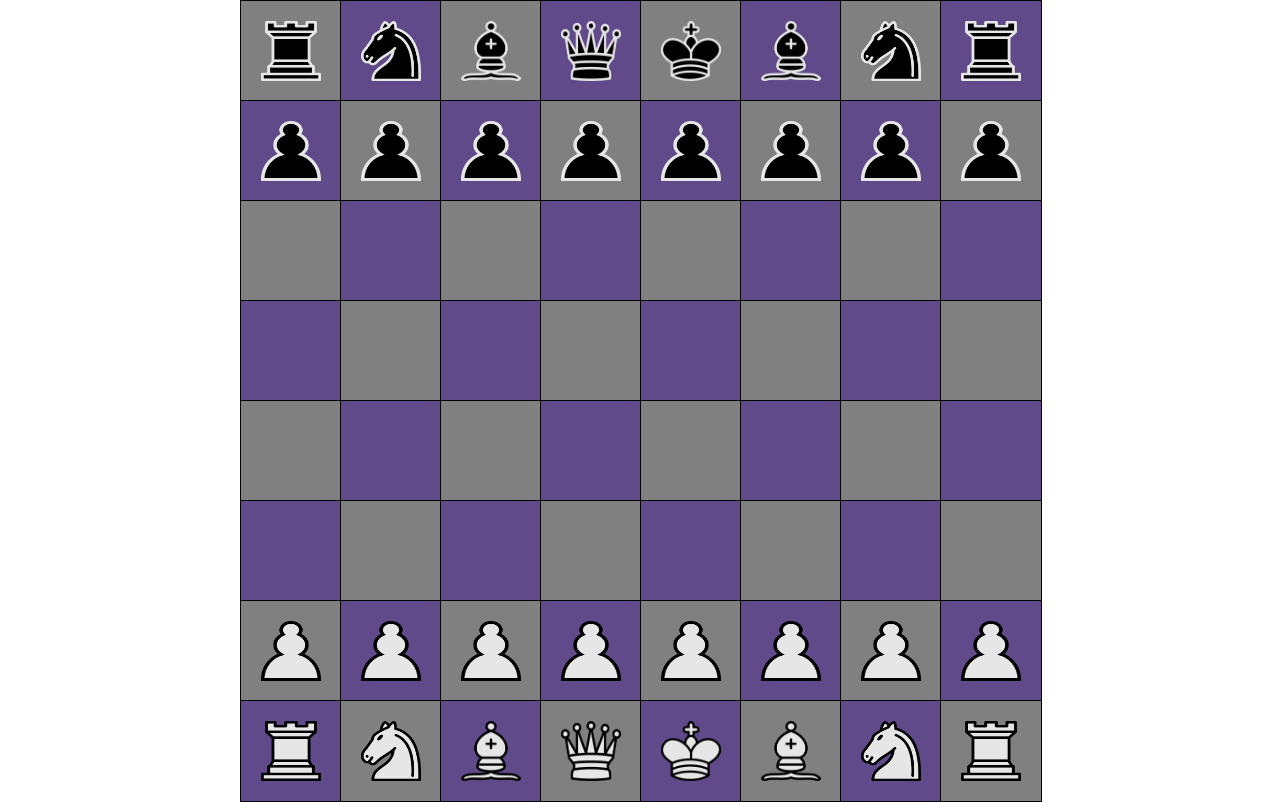
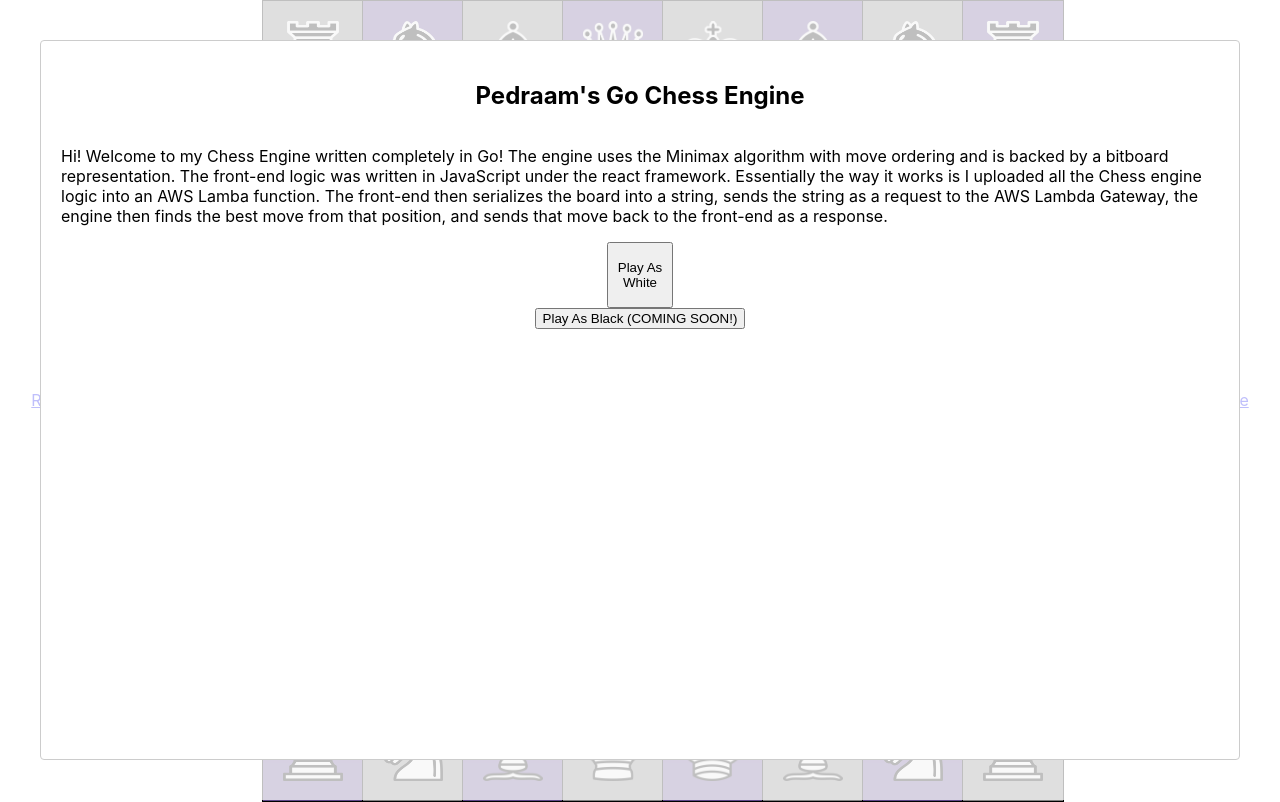
Before and after one commit to pedraamn/React-Chess-Frontend, a React (Create React App) app: page / in a window 1280 px wide. Built offline with nearby package versions, Linux system fonts and the light colour scheme.

Commit message:
add text and hyperlinks

```diff
--- a/src/App.js
+++ b/src/App.js
@@ -1,15 +1,40 @@
 
 import React, { useState } from 'react';
+import Modal from 'react-modal/lib/components/Modal';
 import Chessboard from './components/Chessboard';
 
 
 
 function App() {
 
+  const [modalIsOpen, setModalOpen] = useState(true)
+
+  function closeModal() {
+    setModalOpen(false)
+  }
+
   return (
 
-    <div style={{display: 'flex', alignItems: 'center', justifyContent: 'center'}}>
+    <div style={{display: 'flex', alignItems: 'center', justifyContent: 'center', gap: '4em'}}>
+      <Modal isOpen={modalIsOpen} onRequestClose={closeModal}>
+        <div style={{display: 'flex', alignItems: 'center', justifyContent: 'space-between', flexDirection: 'column'}}>
+          <h2>Pedraam's Go Chess Engine</h2>
+          <p>Hi! Welcome to my Chess Engine written completely in Go! The engine uses the Minimax algorithm with move ordering
+            and is backed by a bitboard representation. The front-end logic was written in JavaScript under the react framework.
+            Essentially the way it works is I uploaded all the Chess engine logic into an AWS Lamba function. The front-end
+            then serializes the board into a string, sends the string as a request to the AWS Lambda Gateway, the engine then
+            finds the best move from that position, and sends that move back to the front-end as a response.</p>
+          <button style={{
+            height: '5em',
+            width: '5em',
+
+          }}onClick={closeModal}>Play As White</button>
+          <button>Play As Black (COMING SOON!)</button>
+        </div>
+      </Modal>
+      <a href="https://github.com/pedraamn/React-Chess-Frontend" target="_blank">React Front-end Code</a>
       <Chessboard />
+      <a href="https://github.com/pedraamn/Go-ChessEngine" target="_blank">Go Engine Code</a>
     </div>
   );
 }
```
